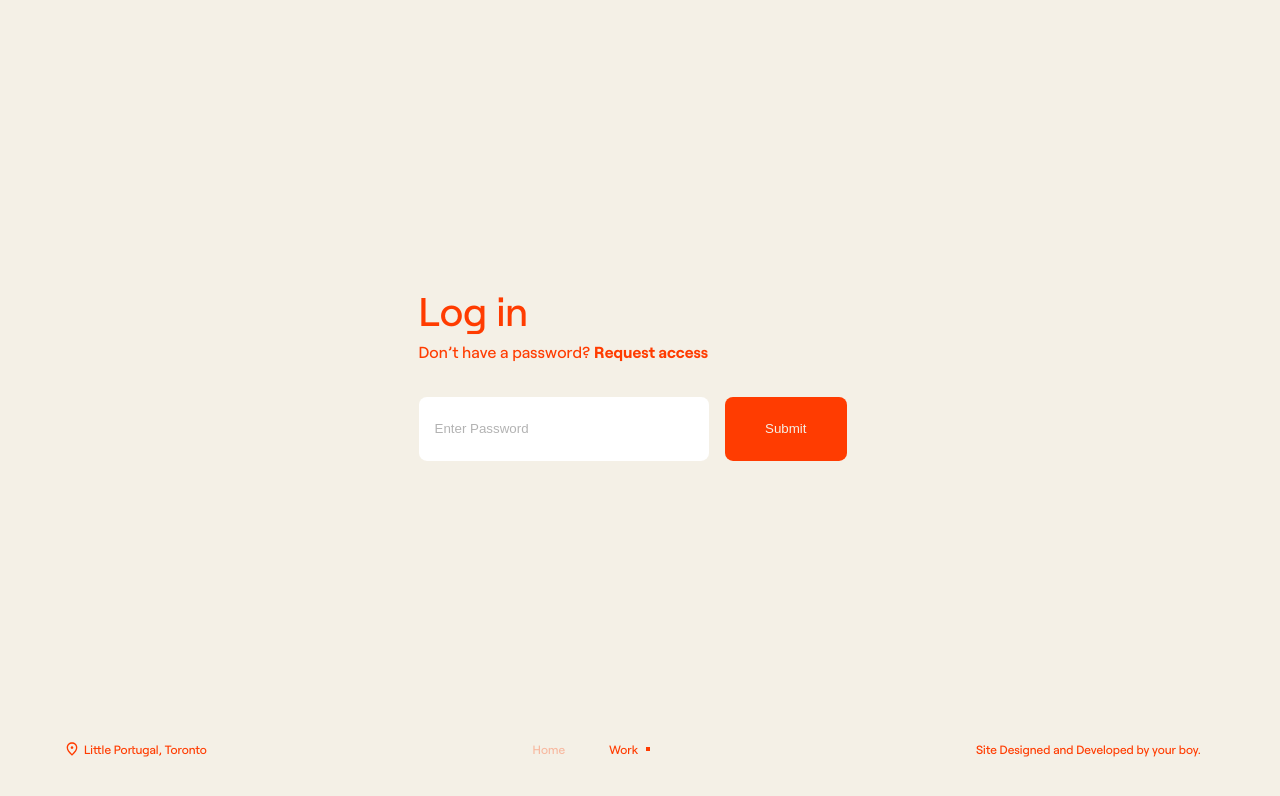
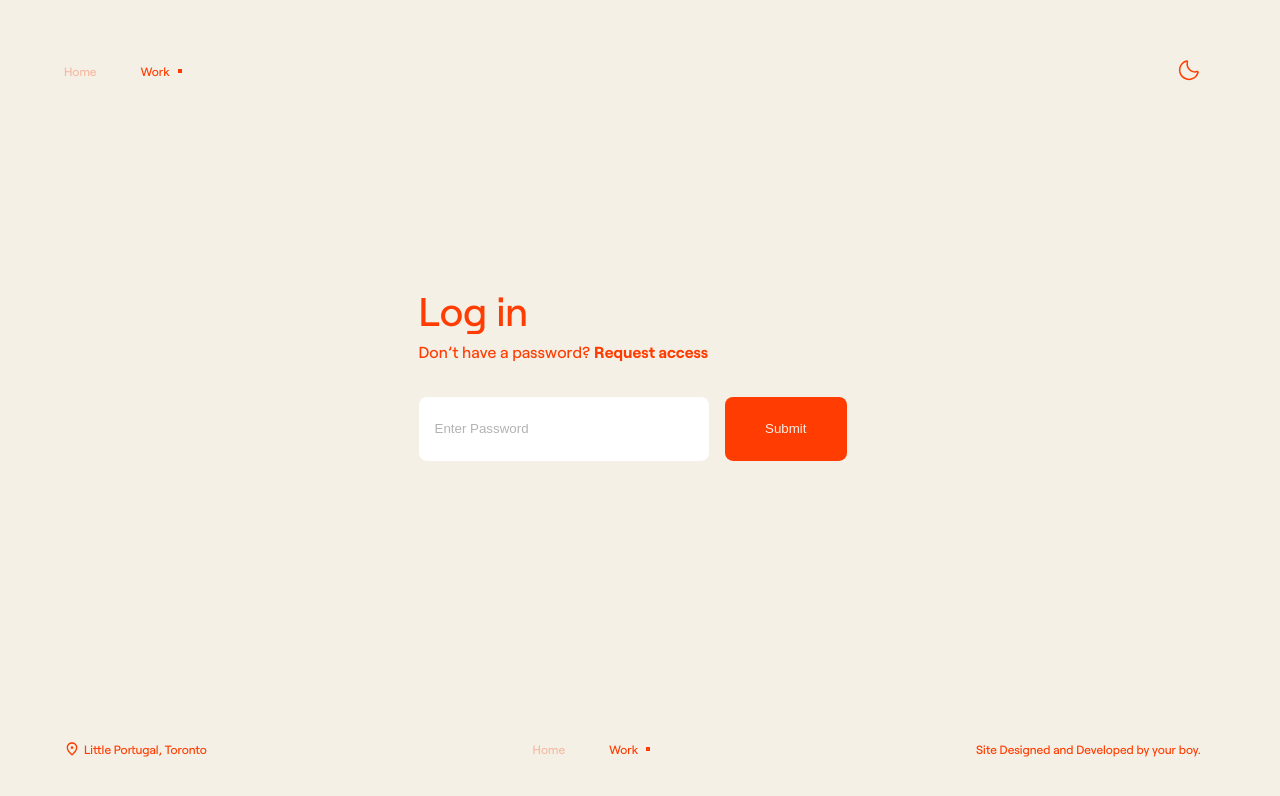
Before and after one commit to picnich/nich-portfolio, a Next.js app: page /work in a window 1280 px wide. Shown: the top 796 px of the page. Built offline with nearby package versions, Linux system fonts and the light colour scheme; no server answers.

Commit message:
mistakenly hid nav

```diff
--- a/src/app/layout.js
+++ b/src/app/layout.js
@@ -55,7 +55,7 @@ export default function RootLayout({ children }) {
             __html: setInitialTheme,
           }}
         />
-        {/* <Navigation /> */}
+        <Navigation />
         {children}
         {/* <Footer /> */}
         {/* <Preloader /> */}
```
